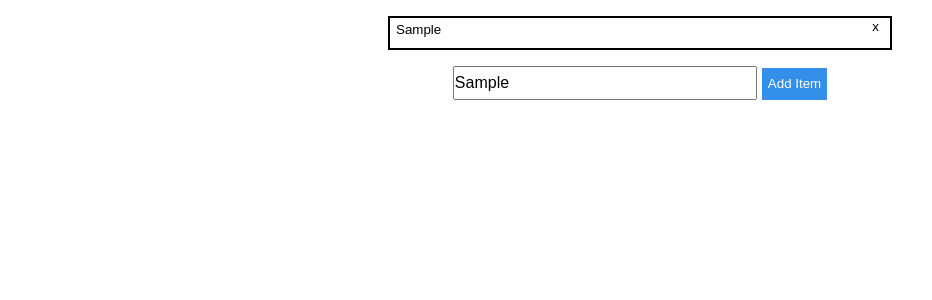
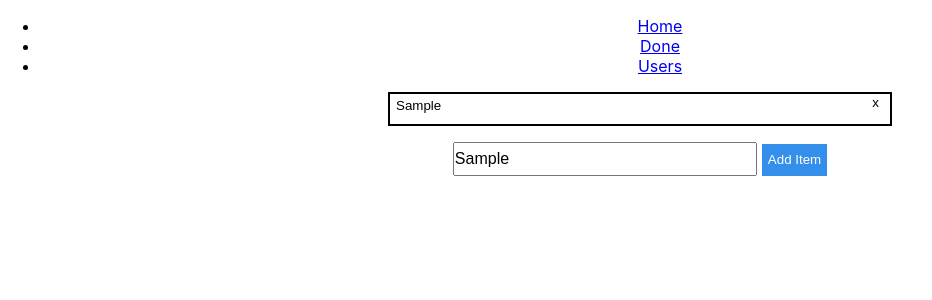
Before and after one commit to simon-mok-oocl/react_todo, a React (Create React App) app: page / in a window 1280 px wide. Both pictures are taken after typing "Sample" into the empty fields and a click on the input "Add Item". Shown: the top 300 px of the page, without its empty margins (0-932 px from the left). Built offline with nearby package versions, Linux system fonts and the light colour scheme.

Commit message:
[todo list][simon] feat: add done page with route

```diff
--- a/package.json
+++ b/package.json
@@ -10,6 +10,7 @@
     "react": "^17.0.2",
     "react-dom": "^17.0.2",
     "react-redux": "^7.2.6",
+    "react-router-dom": "^5.2.0",
     "react-scripts": "4.0.3",
     "uuid": "^8.3.2",
     "web-vitals": "^1.1.2"
--- a/src/App.js
+++ b/src/App.js
@@ -1,13 +1,51 @@
 import logo from './logo.svg';
 import Item from './component/item.js'
 import Input from './component/input.js'
+import DoneList from './component/doneList.js'
 import TodoContainer from './component/todoContainer.js'
 import './App.css';
+import {
+  BrowserRouter as Router,
+  Switch,
+  Route,
+  Link
+} from "react-router-dom";
 
 function App() {
   return (
-	  <TodoContainer></TodoContainer>
+    <div>
+      <Router>
+        <div>
+          <nav>
+            <ul>
+              <li>
+                <Link to="/">Home</Link>
+              </li>
+              <li>
+                <Link to="/done">Done</Link>
+              </li>
+              <li>
+                <Link to="/users">Users</Link>
+              </li>
+            </ul>
+          </nav>
+
+          {/* A <Switch> looks through its children <Route>s and
+            renders the first one that matches the current URL. */}
+          <Switch>
+            <Route exact path="/">
+              <TodoContainer></TodoContainer>
+            </Route>
+            <Route exact path="/done">
+              <DoneList></DoneList>
+            </Route>
+          </Switch>
+        </div>
+      </Router>
+
+    </div>
   );
 }
 
+
 export default App;
--- /dev/null
+++ b/src/component/doneList.js
@@ -0,0 +1,16 @@
+import { useSelector } from 'react-redux';
+
+function DoneList() {
+    const todoList = useSelector(state => state.todoList);
+
+    console.log(todoList);
+
+    return (
+        todoList.filter((item) => item.done)
+        .map(
+            (item) => <p>{item.description}</p>
+        )
+    );
+}
+
+export default DoneList;
--- a/src/component/item.js
+++ b/src/component/item.js
@@ -1,11 +1,9 @@
 import '../style/item.css';
-import { useState , useEffect } from 'react';
 import { useDispatch } from 'react-redux';
 import { DELETE_TODO_ITEM, TOGGLE_DONE } from '../constant/constant';
 
 function Item(props)
 {
-	// const [id , setId] = useState(0);
 	const dispatch = useDispatch();
 
 	function toggleDone()
@@ -19,14 +17,16 @@ function Item(props)
 	}
 
 	let description;
-	let crossButton = <input type="button" value="x" onClick={deleteItem}/>;
 
 	if(props.todo.done)
 		description = <strike>{props.todo.description}</strike>;
 	else
 		description =  <span>{props.todo.description}</span>  ;
 
-	return [<p key={ props.todo.id }>  <button class="link" onClick={toggleDone}>{ description }</button> {crossButton} </p>];
+	return <p>
+					<button className="link" onClick={toggleDone}>{ description }</button>
+					 <input type="button" value="x" onClick={deleteItem}/>
+			</p>;
 }
 
 export default Item;
--- a/src/component/itemContainer.js
+++ b/src/component/itemContainer.js
@@ -1,17 +1,9 @@
 import Item from './item.js'
-import { useState , useEffect } from 'react'
 
 function ItemContainer(props)
 {
-	// const [toRender , setToRender] = useState([]);
 
-	// useEffect( () => {
-	// 			console.log(props.todoList);
-	// 		}
-	// 	, [props.todoList]);
-
-	return props.todoList.map( (item , index )=> <Item key={ index } todo={item}></Item>)
-	//return <div></div>;
+	return props.todoList.map( (item , index )=> <Item key={ item.id } todo={item}></Item>)
 
 }
 
--- a/src/component/todoContainer.js
+++ b/src/component/todoContainer.js
@@ -1,10 +1,9 @@
 import Input from './input.js'
 import ItemContainer from './itemContainer.js'
 
-import { useState } from 'react'
 import { useSelector} from 'react-redux';
 
-function TodoContainer(props)
+function TodoContainer()
 {
 
 	const todos = useSelector(state => state.todoList);
--- a/src/reducer/todoReducer.js
+++ b/src/reducer/todoReducer.js
@@ -1,4 +1,3 @@
-import { act } from "react-dom/cjs/react-dom-test-utils.production.min";
 import { ADD_TODO_ITEM, DELETE_TODO_ITEM, TOGGLE_DONE } from "../constant/constant";
 
 function todoReducer(state={todoList:[]} , action)
@@ -11,7 +10,7 @@ function todoReducer(state={todoList:[]} , action)
             return {...state , todoList: [...state.todoList , action.payload] };
         case TOGGLE_DONE:
             useItem = state.todoList.map(
-                function(item , index)
+                function(item )
                 {
                     if(item.id === action.payload)
                         item.done = ! item.done;
@@ -24,11 +23,9 @@ function todoReducer(state={todoList:[]} , action)
             return {...state , todoList: useItem};
         case DELETE_TODO_ITEM:
             useItem = state.todoList.filter(
-                function(item , index)
+                function(item )
                 {
-                    if(item.id !== action.payload)
-                        return true;
-                    return false;
+                    return item.id !== action.payload;
                 }
 
             )
```
Also changed, not shown: 1 other file (tests, documents, lock files or other folders).
